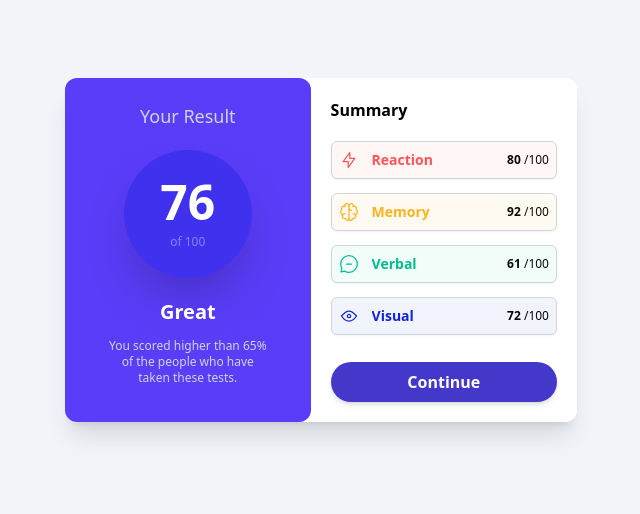
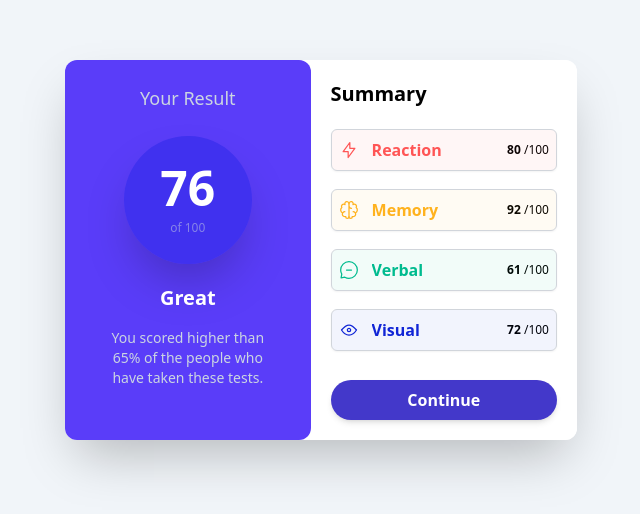
Before and after one commit to CarlosNaro/Vue-Testdesign01, a Vue app: page / in a window 1280 px wide. Shown: the part 150-664 px from the top of the page, without its empty margins (319-959 px from the left). Built offline with nearby package versions, Linux system fonts and the light colour scheme.

Commit message:
manejo de pantallas 2xl

```diff
--- a/src/components/Design.vue
+++ b/src/components/Design.vue
@@ -9,12 +9,12 @@ const model = reactive(data);
 <template>
   <div class="flex items-center justify-center h-screen bg-slate-100">
     <div
-      class="flex flex-col md:flex-row h-full md:h-auto md:w-2/5 bg-white rounded-xl shadow-xl"
+      class="flex flex-col md:flex-row h-full md:h-auto md:w-2/5 lg:w-2/5 2xl:w-4/12 bg-white rounded-xl shadow-2xl"
     >
       <div
-        class="flex flex-col pt-6 items-center bg-[#5A3DF9] rounded-b-3xl md:rounded-xl pb-8 text-slate-300 text-center w-full"
+        class="flex flex-col pt-6 items-center bg-[#5A3DF9] rounded-b-3xl md:rounded-xl pb-8 md:pb-12 text-slate-300 text-center w-full"
       >
-        <h1 class="pb-5 text-lg">Your Result</h1>
+        <h1 class="pb-6 text-lg font-medium">Your Result</h1>
 
         <div
           class="flex flex-col justify-center bg-[#3A2FED] w-32 h-32 md:w-32 md:h-32 rounded-full bg-opacity-80 shadow-2xl"
@@ -23,18 +23,18 @@ const model = reactive(data);
           <span class="pt-2 text-xs opacity-50">of 100 </span>
         </div>
 
-        <div class="flex flex-col px-20 md:px-11 pt-5">
+        <div class="flex flex-col px-20 md:px-9 pt-5">
           <h2 class="text-white text-xl font-semibold">Great</h2>
-          <span class="text-xs font-medium pt-3">
+          <span class="text-xs md:text-sm font-medium pt-4">
             You scored higher than 65% of the people who have taken these tests.
           </span>
         </div>
       </div>
 
-      <div class="flex flex-col bg-white rounded-xl px-8 md:p-5 py-6 w-full">
-        <h1 class="font-bold pb-3">Summary</h1>
+      <div class="flex flex-col bg-white rounded-xl px-8 py-5 md:p-5 w-full">
+        <span class="font-bold text-xl pb-3">Summary</span>
         <div
-          class="flex items-center relative justify-between py-3 md:py-2"
+          class="flex items-center relative justify-between py-3"
           v-for="(index, item) in model"
           :key="item"
         >
@@ -42,7 +42,7 @@ const model = reactive(data);
 
           <input
             v-model="index.category"
-            class="bg-opacity-5 font-bold absolute w-full px-10 py-2 pr-14 appearance-none rounded-md border border-gray-300 shadow-sm placeholder-gray-500 focus:z-10 focus:border-indigo-500 focus:outline-none focus:ring-indigo-500 sm:text-sm"
+            class="bg-opacity-5 font-bold absolute w-full px-10 py-2 pr-14 appearance-none rounded-md border border-gray-300 shadow-sm placeholder-gray-500 focus:z-10 focus:border-indigo-500 focus:outline-none focus:ring-indigo-500 sm:text-sm md:text-base"
             :class="index.textColor"
           />
           <span class="text-xs mr-2">
```
